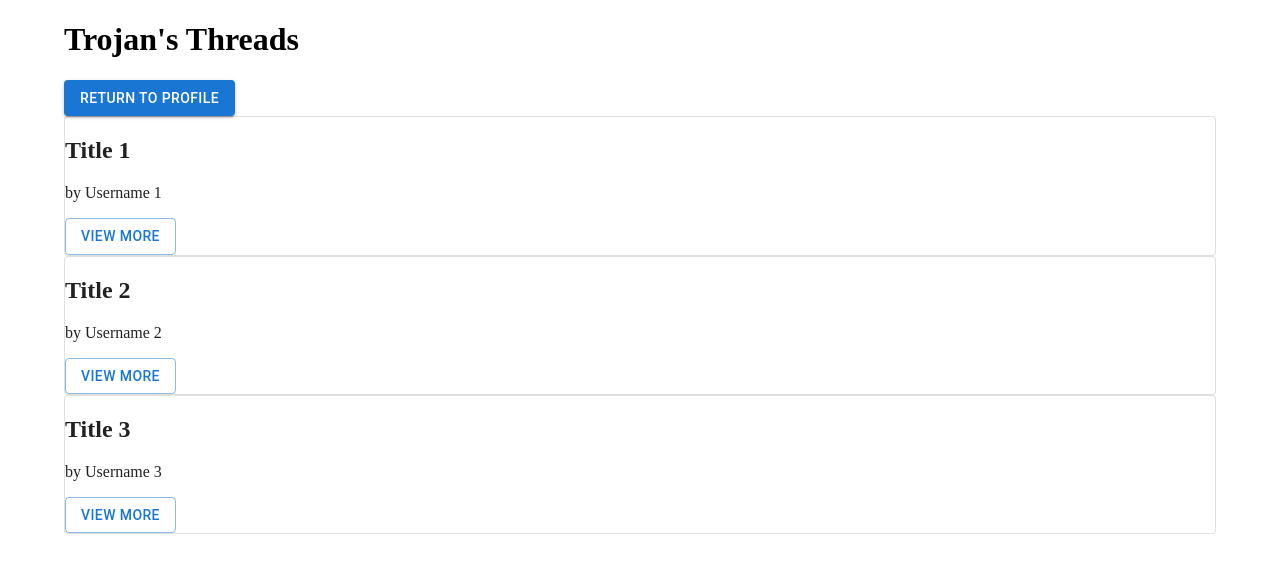
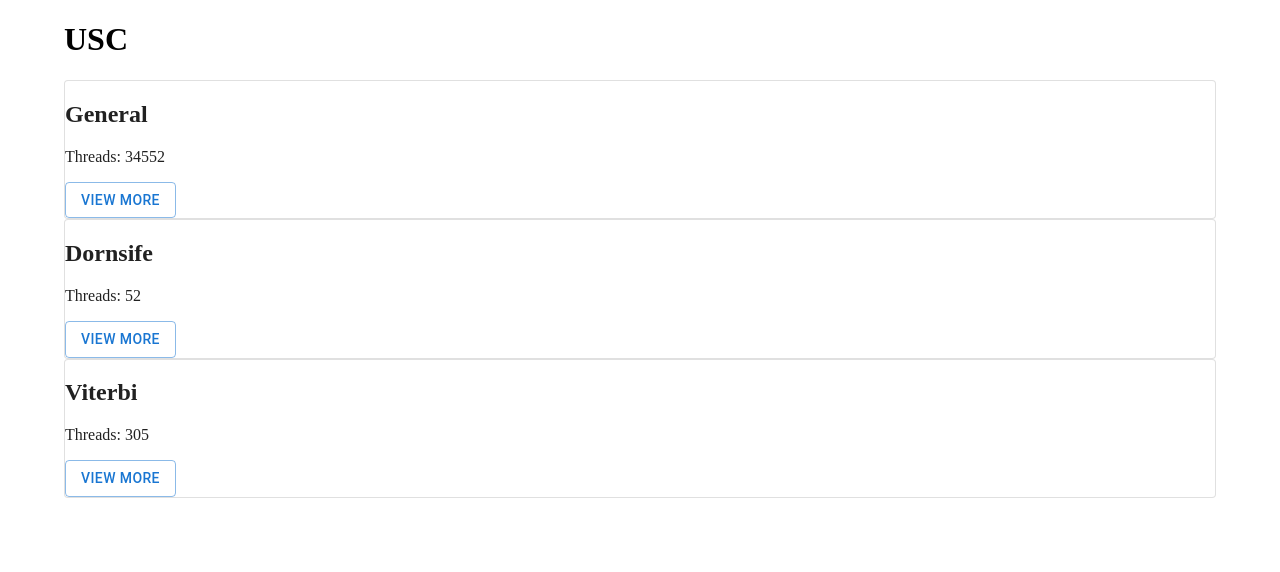
Before and after one commit to jennykim515/trojanchat, a React (Create React App) app in the folder frontend/: page / in a window 1280 px wide. Shown: the top 572 px of the page. Built offline with nearby package versions, Linux system fonts and the light colour scheme; the HTML template or start-up script is replaced by a standard one.

Commit message:
main navigation outline

```diff
--- a/frontend/src/App.js
+++ b/frontend/src/App.js
@@ -1,6 +1,7 @@
 import './App.css';
 import { createContext, useState } from "react"
 import UserThreads from './pages/ChatThreads';
+import MainNavigation from './pages/MainNavigation';
 
 export const AppContext = createContext(null)
 
@@ -16,7 +17,8 @@
   return (
     <AppContext.Provider value={{ user, setUser }}>
       {/* add components */}
-      <UserThreads />
+      {/* <UserThreads /> */}
+      <MainNavigation />
     </AppContext.Provider>
   );
 }
--- /dev/null
+++ b/frontend/src/components/School.jsx
@@ -0,0 +1,21 @@
+import Card from '@mui/material/Card'
+import Button from '@mui/material/Button'
+// props: title, username, date, num comments
+const School = (props) => {
+    console.log(props);
+    const threadinfo = props.schoolInfo
+    return (
+        <Card variant="outlined">
+            <h2>{threadinfo.school}</h2>
+            <p>Threads: {threadinfo.numThreads}</p>
+            <Button
+                variant="outlined"
+                onClick={() => {
+                    console.log("Clicked");
+                }}
+            >View More</Button>
+        </Card>
+    )
+}
+
+export default School;
--- a/frontend/src/pages/ChatThreads.jsx
+++ b/frontend/src/pages/ChatThreads.jsx
@@ -4,6 +4,9 @@
 import Container from '@mui/material/Container'
 import Button from '@mui/material/Button'
 
+/*
+    Displays all of User's Threads
+*/
 export default function UserThreads() {
     const [threadData, setThreadData] = useState([]);
 
--- /dev/null
+++ b/frontend/src/pages/MainNavigation.jsx
@@ -0,0 +1,49 @@
+import { useState, useContext, useEffect } from "react";
+import { AppContext } from '../App'
+import Thread from "../components/Thread";
+import Container from '@mui/material/Container'
+import Button from '@mui/material/Button'
+import School from "../components/School";
+
+/*
+    Displays the main navigation board (with different schools)
+*/
+export default function MainNavigation() {
+    const [schools, setSchools] = useState([]);
+
+    useEffect(() => {
+        getSchoolData();
+    }, [])
+
+    const getSchoolData = () => {
+        setSchools([
+            {
+                school: "General",
+                numThreads: 34552
+            },
+            {
+                school: "Dornsife",
+                numThreads: 52
+            },
+            {
+                school: "Viterbi",
+                numThreads: 305
+            },
+
+        ]);
+    }
+
+    const { user } = useContext(AppContext)
+    console.log(user);
+    return (
+        <Container>
+            <h1>USC</h1>
+            {schools.map((schoolData, i) => {
+                return (
+                    <School schoolInfo={schoolData} />
+                )
+            })}
+
+        </Container>
+    )
+}
```
